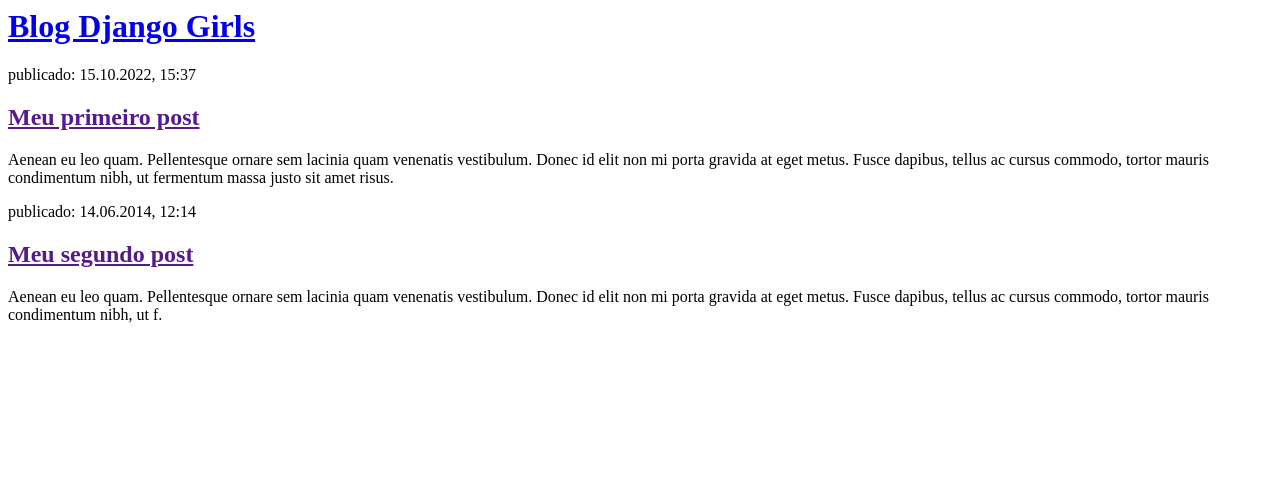
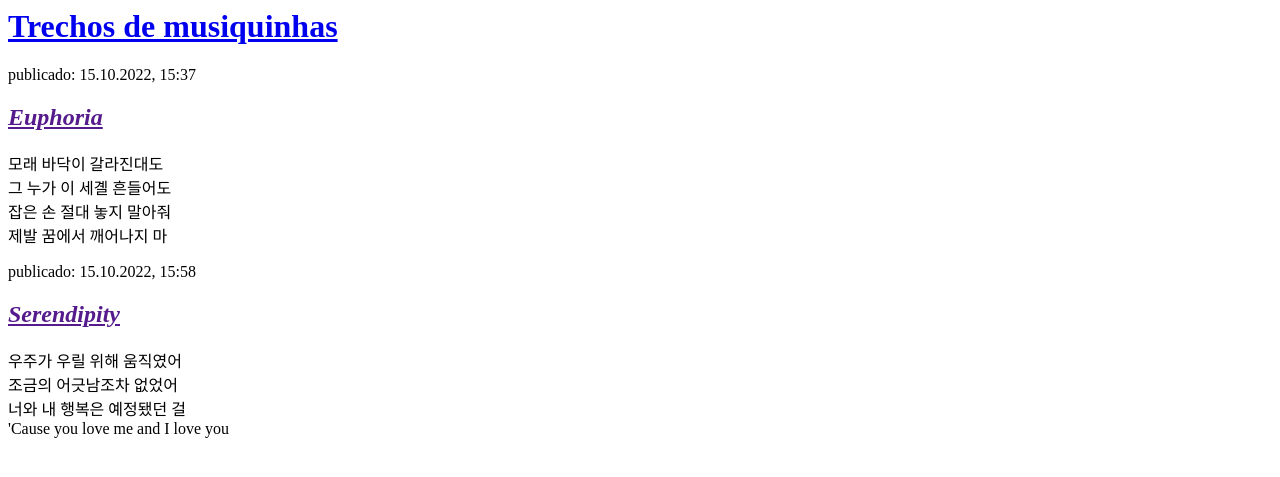
Before and after one commit to georgiabelem/my-first-blog, a Django app: page / in a window 1280 px wide. Shown: the top 477 px of the page. Run offline with Django 3.2, Linux system fonts and the light colour scheme.

Commit message:
Changed the text of the site

```diff
--- a/blog/templates/blog/post_list.html
+++ b/blog/templates/blog/post_list.html
@@ -4,19 +4,31 @@
     </head>
     <body>
         <div>
-            <h1><a href="/">Blog Django Girls</a></h1>
+            <h1><a href="/">Trechos de musiquinhas</a></h1>
         </div>
 
         <div>
             <p>publicado: 15.10.2022, 15:37</p>
-            <h2><a href="">Meu primeiro post</a></h2>
-            <p>Aenean eu leo quam. Pellentesque ornare sem lacinia quam venenatis vestibulum. Donec id elit non mi porta gravida at eget metus. Fusce dapibus, tellus ac cursus commodo, tortor mauris condimentum nibh, ut fermentum massa justo sit amet risus.</p>
+            <h2><em><a href="">Euphoria</a></em></h2>
+            <p>모래 바닥이 갈라진대도
+            <br>
+            그 누가 이 세곌 흔들어도
+            <br>
+            잡은 손 절대 놓지 말아줘
+            <br>
+            제발 꿈에서 깨어나지 마
         </div>
 
         <div>
-            <p>publicado: 14.06.2014, 12:14</p>
-            <h2><a href="">Meu segundo post</a></h2>
-            <p>Aenean eu leo quam. Pellentesque ornare sem lacinia quam venenatis vestibulum. Donec id elit non mi porta gravida at eget metus. Fusce dapibus, tellus ac cursus commodo, tortor mauris condimentum nibh, ut f.</p>
+            <p>publicado: 15.10.2022, 15:58</p>
+            <h2><a href=""><em>Serendipity</em></a></h2>
+            <p>우주가 우릴 위해 움직였어
+            <br>
+            조금의 어긋남조차 없었어
+            <br>
+            너와 내 행복은 예정됐던 걸
+            <br>
+            'Cause you love me and I love you
         </div>
     </body>
 </html>
```
